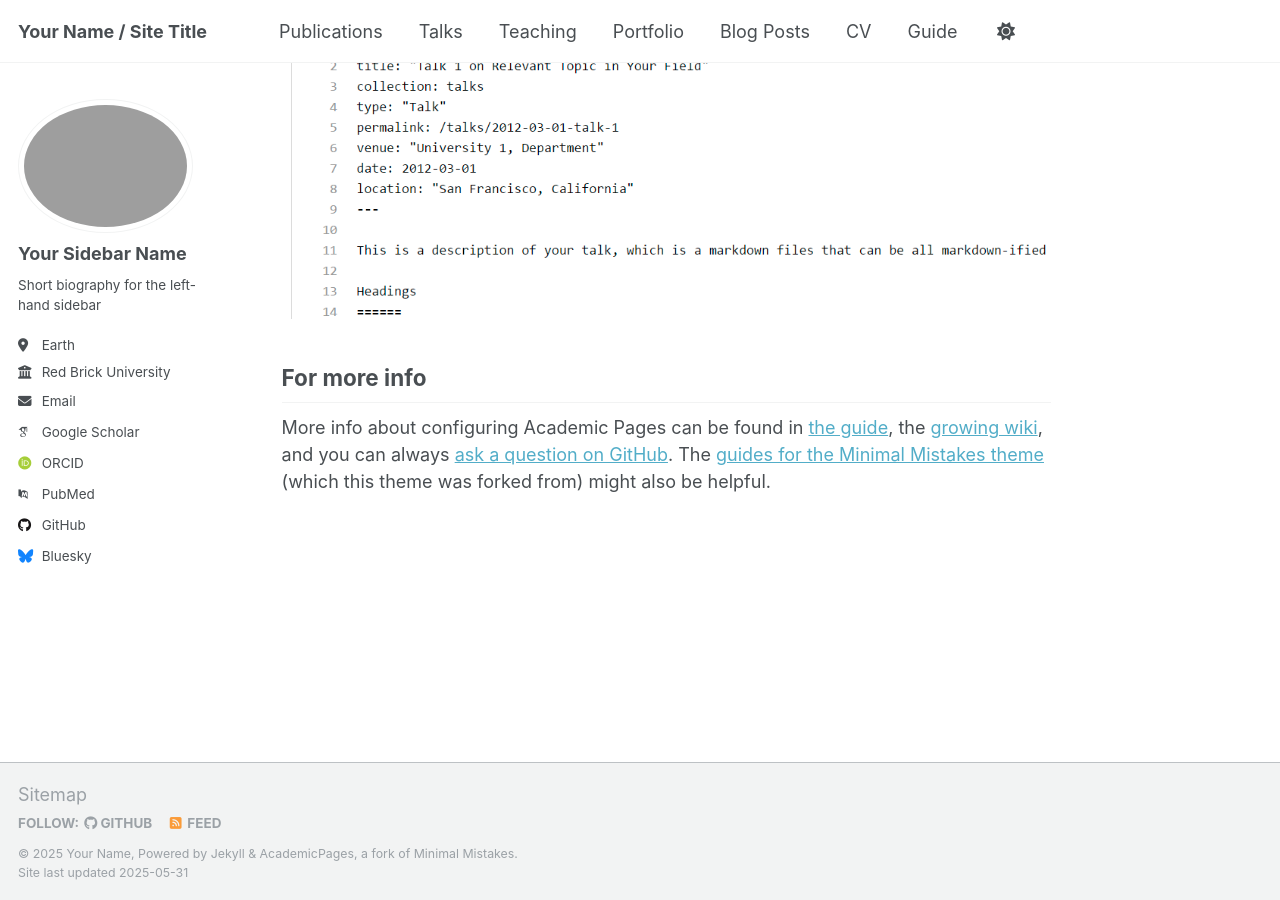
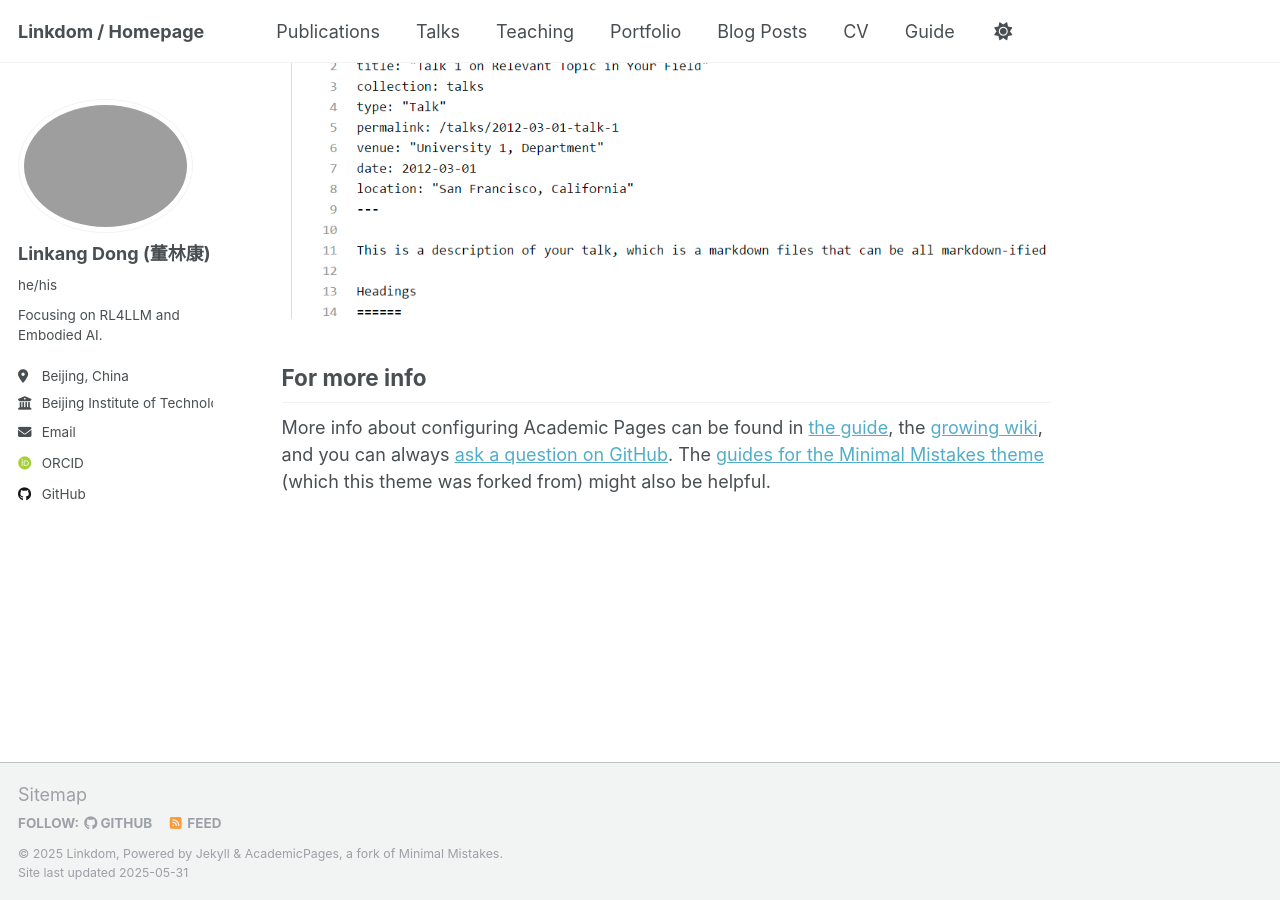
Before and after one commit to donglinkang2021/donglinkang2021.github.io, a Jekyll site: the page built from _pages/about.md, in a window 1280 px wide and 900 px high, scrolled down 2636 px. Built offline with Jekyll 4.4.1, drawn with Linux system fonts in a browser that asks for light colours; some web fonts are replaced.

Commit message:
modify some infomation

```diff
--- a/Gemfile
+++ b/Gemfile
@@ -1,4 +1,4 @@
-source 'https://rubygems.org'
+source 'https://mirrors.tuna.tsinghua.edu.cn/rubygems/'
 
 group :jekyll_plugins do
   gem 'jekyll'
--- a/_config.yml
+++ b/_config.yml
@@ -9,13 +9,13 @@
 # Basic Site Settings
 locale                   : "en-US"
 site_theme               : "default"
-title                    : "Your Name / Site Title"
+title                    : "Linkdom / Homepage"
 title_separator          : "-"
-name                     : &name "Your Name"
+name                     : &name "Linkdom"
 description              : &description "personal description"
-url                      : https://academicpages.github.io # the base hostname & protocol for your site e.g. "https://[your GitHub username].github.io" or if you already have some other page hosted on Github then use "https://[your GitHub username].github.io/[Your Repo Name]"
+url                      : https://donglinkang2021.github.io # the base hostname & protocol for your site e.g. "https://[your GitHub username].github.io" or if you already have some other page hosted on Github then use "https://[your GitHub username].github.io/[Your Repo Name]"
 baseurl                  : "" # the subpath of your site, e.g. "/blog"
-repository               : "academicpages/academicpages.github.io"
+repository               : "donglinkang2021/donglinkang2021.github.io"
 
 # Site Author - The following control what appear as part of the author content on the side bar.
 #               If a field is blank the icon and link will not appear, otherwise it will be shown.
@@ -23,22 +23,22 @@ repository               : "academicpages/academicpages.github.io"
 author:
   # Biographic information
   avatar           : "profile.png"
-  name             : "Your Sidebar Name"
-  pronouns         : # example: "she/her"
-  bio              : "Short biography for the left-hand sidebar"
-  location         : "Earth"
-  employer         : "Red Brick University"
+  name             : "Linkang Dong (董林康)"
+  pronouns         : "he/his" # example: "she/her"
+  bio              : "Focusing on RL4LLM and Embodied AI."
+  location         : "Beijing, China"
+  employer         : "Beijing Institute of Technology"
   uri              : # URL
-  email            : "none@example.org"
+  email            : "donglinkang2021@163.com"
 
   # Academic websites
   academia         : # URL
   arxiv            : # URL - Update with the correct link to your profile
-  googlescholar    : "https://scholar.google.com/citations?user=PS_CX0AAAAAJ"
+  googlescholar    : # to do
   impactstory      : # URL
-  orcid            : "http://orcid.org/yourorcidurl"
+  orcid            : "https://orcid.org/0009-0004-0407-9761"
   semantic         : # URL
-  pubmed           : "https://www.ncbi.nlm.nih.gov/pubmed/?term=john+snow"
+  pubmed           : # to do
   researchgate     : # URL
   scopus           : # URL
 
@@ -46,12 +46,12 @@ author:
   bitbucket        : # Username - Update with your username on the site
   codepen          : # Username
   dribbble         : # Username
-  github           : "academicpages"
+  github           : "https://github.com/donglinkang2021"
   kaggle           : # Username
   stackoverflow    : # User number or user number and name (i.e., use "1" or "1/jeff-atwood")
 
   # Social media
-  bluesky          : "bsky.app" # Replace this with you Bluesky username
+  bluesky          : # Username
   facebook         : # Username
   flickr           : # Username
   foursquare       : # Username
```
Also changed, not shown: 2 other files.
